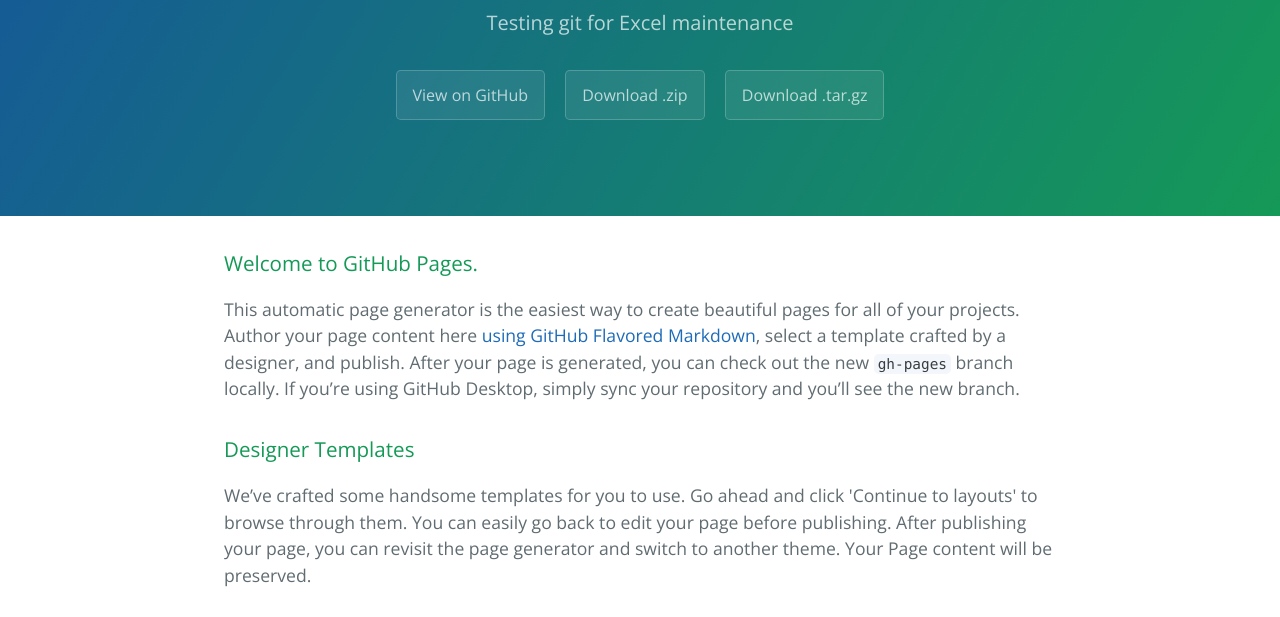
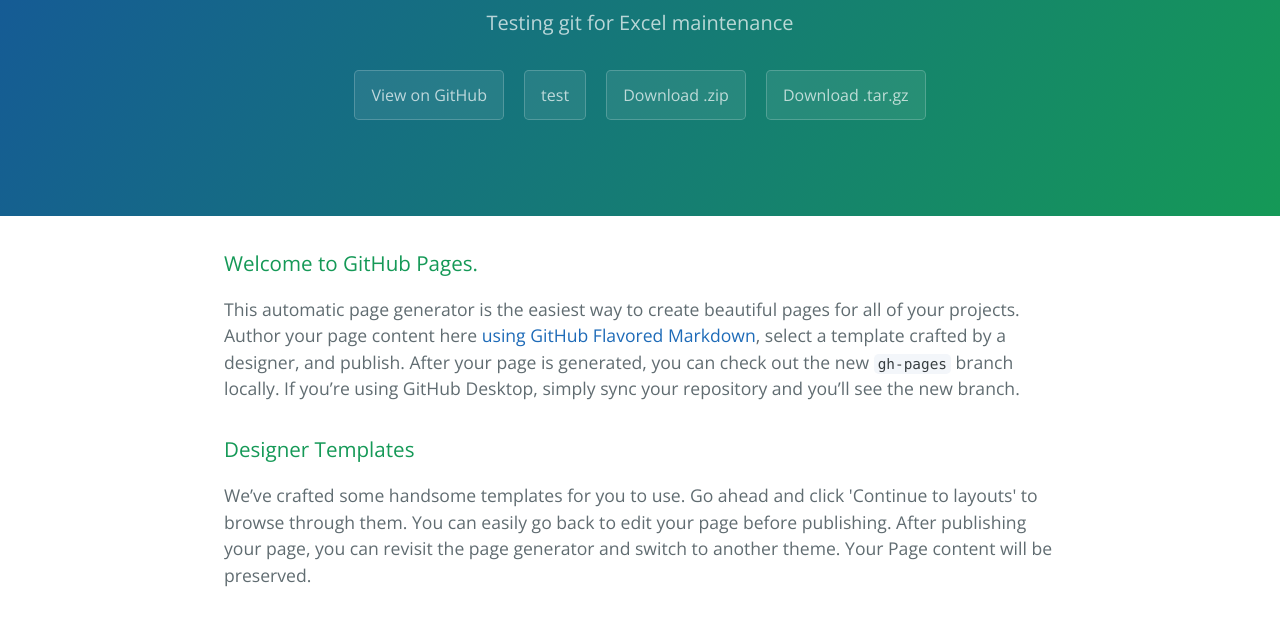
Before and after one commit to BorghoutsR/gittest, a plain HTML site: page index.html in a window 1280 px wide. Shown: the part 167-784 px from the top of the page. Drawn offline with nearby package versions, Linux system fonts and the light colour scheme.

Commit message:
Update index.html

```diff
--- a/index.html
+++ b/index.html
@@ -14,6 +14,7 @@
       <h1 class="project-name">Gittest</h1>
       <h2 class="project-tagline">Testing git for Excel maintenance</h2>
       <a href="https://github.com/BorghoutsR/gittest" class="btn">View on GitHub</a>
+      <a href="https://github.com/BorghoutsR/gittest/test.html" class="btn">test</a>
       <a href="https://github.com/BorghoutsR/gittest/zipball/master" class="btn">Download .zip</a>
       <a href="https://github.com/BorghoutsR/gittest/tarball/master" class="btn">Download .tar.gz</a>
     </section>
```
